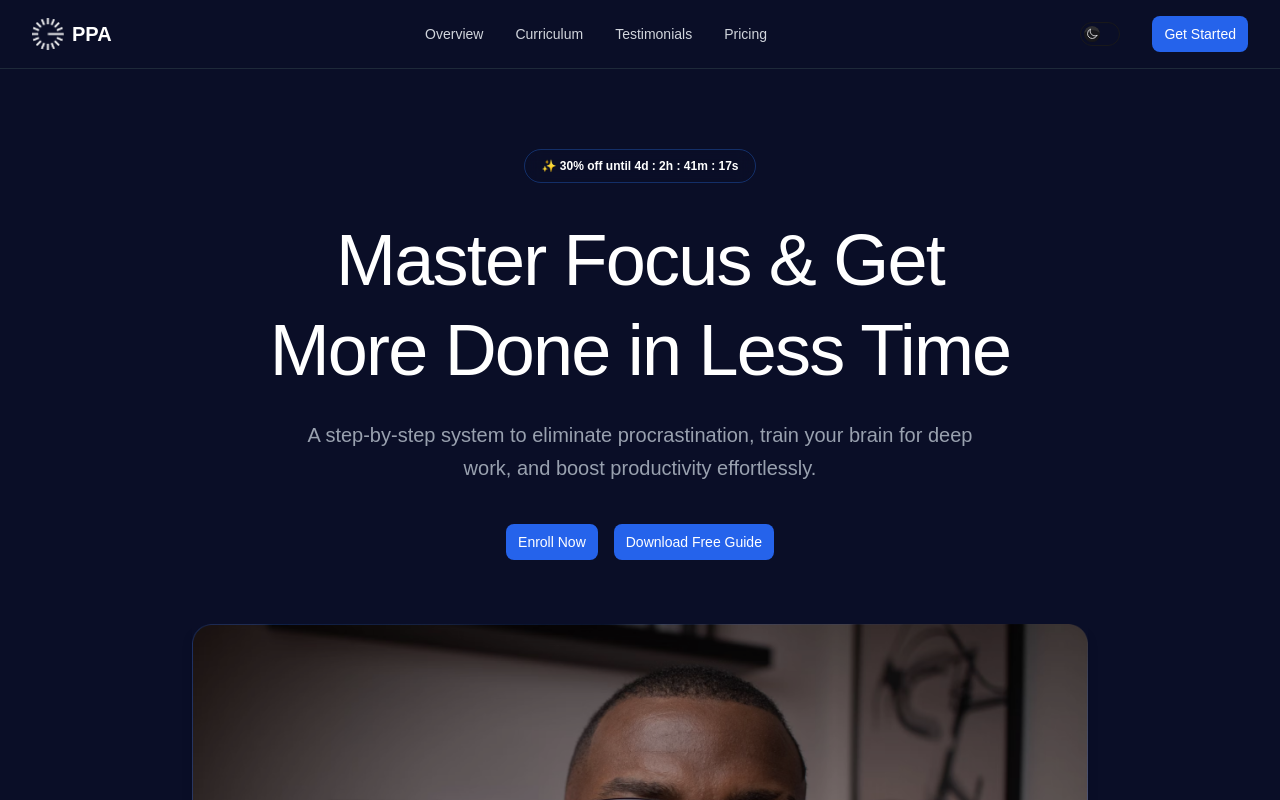
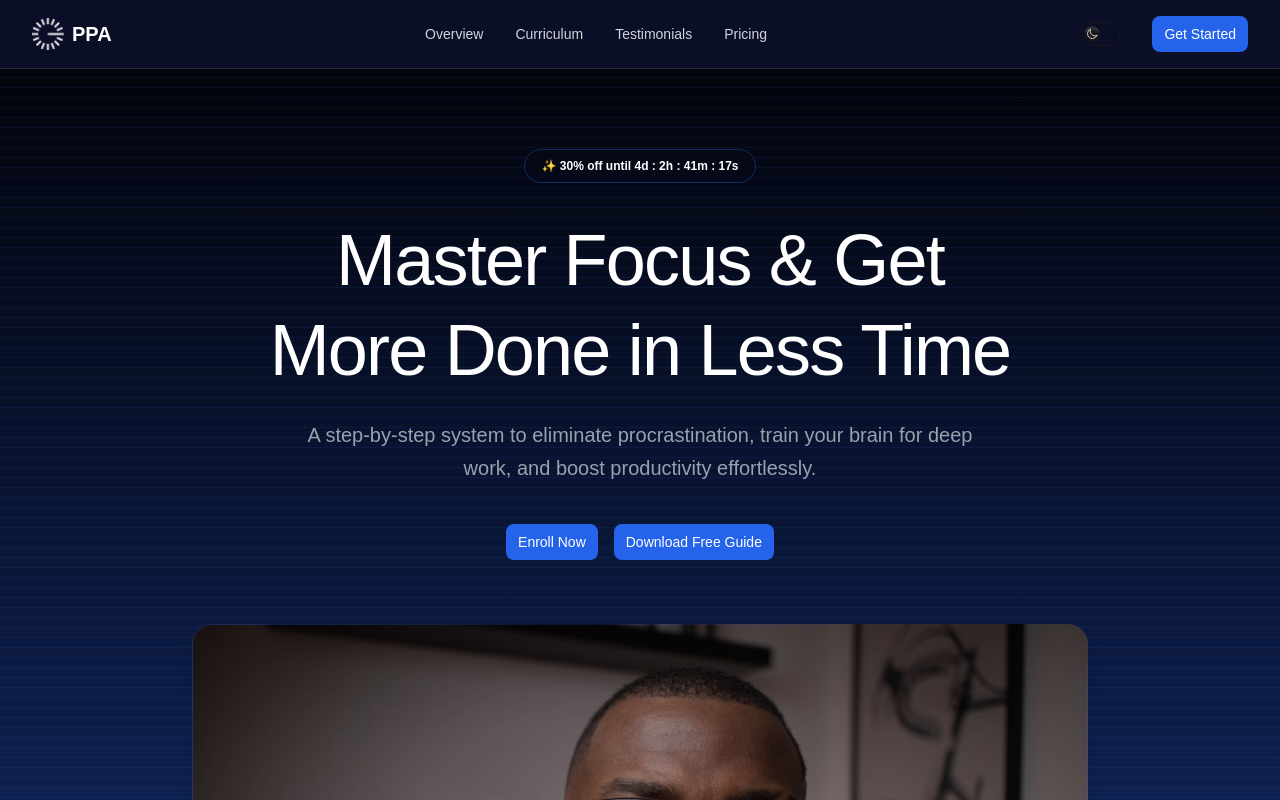
Before and after one commit to sakil470004/PPA-WA-assignment, a Next.js app: page / in a window 1280 px wide. Shown: the top 800 px of the page. Built offline with nearby package versions, Linux system fonts and the light colour scheme.

Commit message:
done with body css

```diff
--- a/src/app/page.tsx
+++ b/src/app/page.tsx
@@ -16,7 +16,7 @@ import Footer from '@/components/Footer';
 
 export default function Home() {
   return (
-    <div className="bg-[#0A0E27] text-white">
+    <div className=" text-white">
       {/* Navigation Bar */}
       <Navigation />
 
--- a/src/components/HeroSection.tsx
+++ b/src/components/HeroSection.tsx
@@ -8,8 +8,23 @@ import heroImage from '../assets/demo_video_image.png';
 export default function HeroSection() {
 
   return (
-    <section className="py-20 text-center max-w-6xl mx-auto px-8 relative overflow-hidden">
+    <section
+      className="py-20 text-center px-8 relative overflow-hidden"
+      style={{
+        background: `
+          repeating-linear-gradient(
+            0deg,
+            rgba(37, 99, 235, 0.1) 0px,
+            rgba(37, 99, 235, 0.1) 1px,
+            transparent 1px,
+            transparent 10px
+          ),
+          linear-gradient(to top, rgba(37, 99, 235, 0.4) 0%, rgba(0, 0, 0, 0.7) 100%)
+        `
+      }}
+    >
 
+    <div className='max-w-6xl mx-auto relative z-10'>
       {/* Badge - indicates special preview offer */}
       <div className="inline-block   px-4 py-2 rounded-full text-xs font-semibold mb-8 border border-blue-500/30 backdrop-blur-sm">
         ✨ 30% off until 4d : 2h : 41m : 17s
@@ -34,9 +49,10 @@ export default function HeroSection() {
           Download Free Guide
         </button>
       </div>
-      <div className="relative w-full max-w-4xl mx-auto rounded-lg overflow-hidden shadow-lg">
+      <div className="relative w-full max-w-4xl mx-auto rounded-lg overflow-hidden shadow-lg z-20">
         {/* Video Placeholder - simulates course promo video thumbnail */}
         <Image src={heroImage} alt="Course Promo Video" className="w-full h-auto object-cover" />
+        </div>
         </div>
     </section>
   );
```
